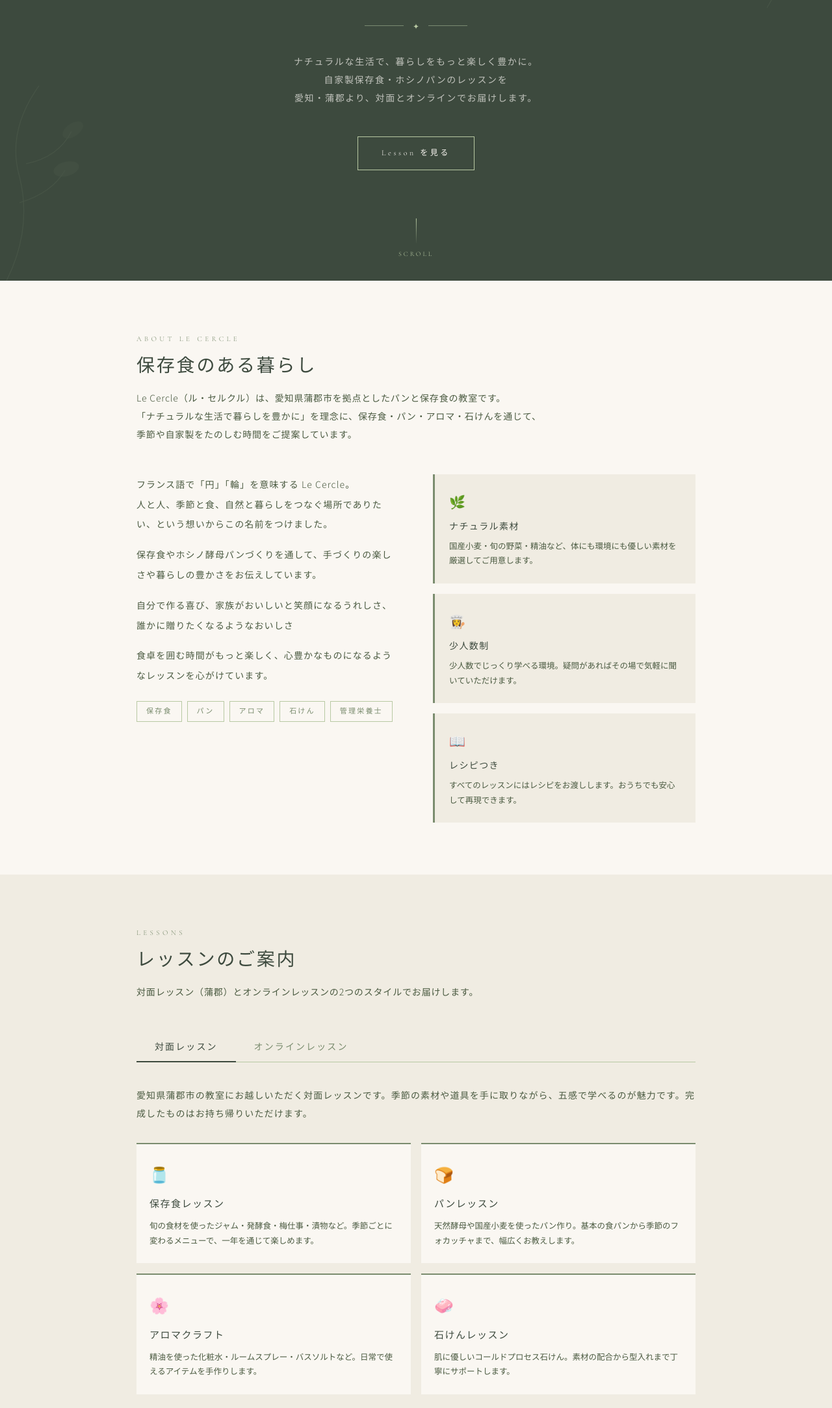
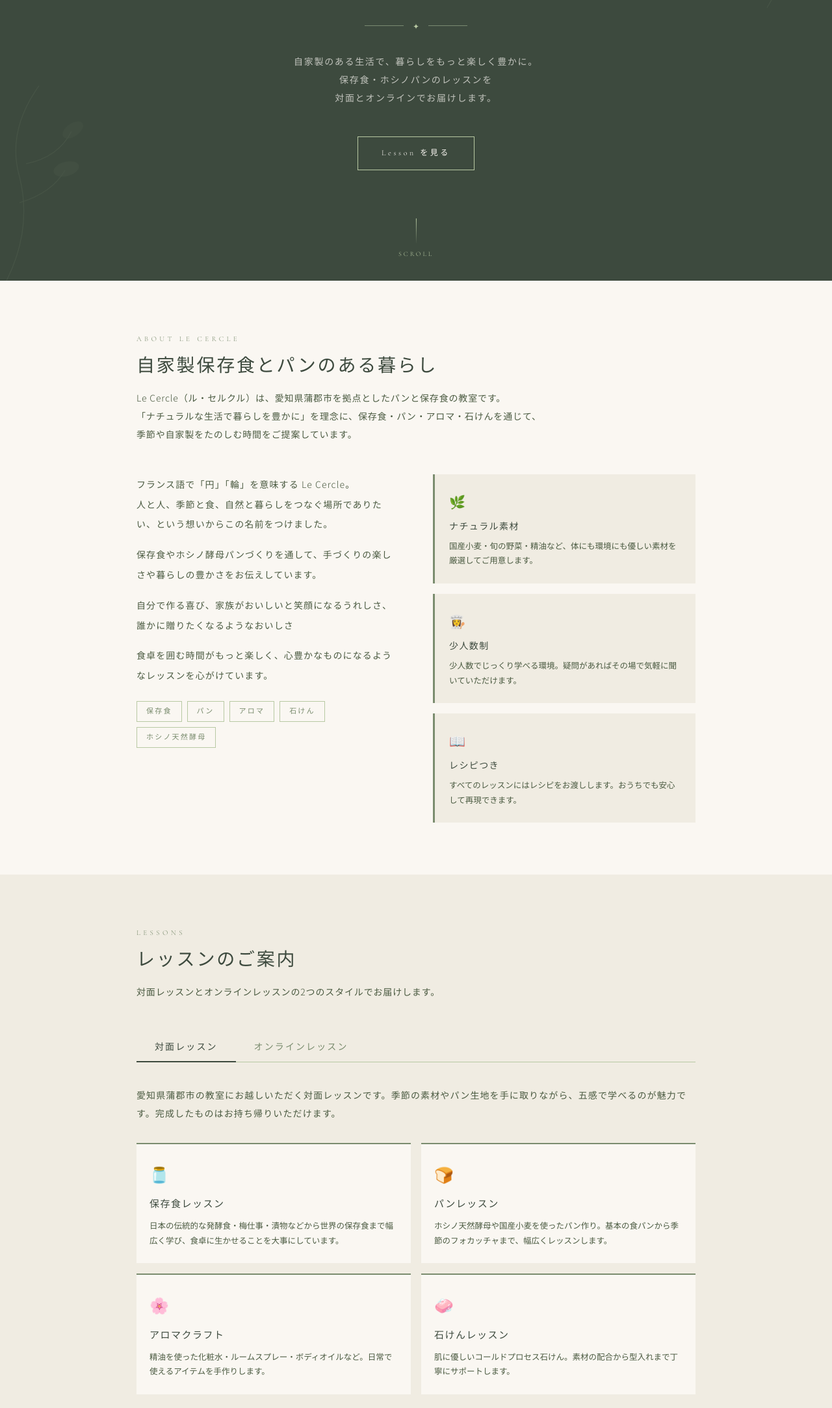
Before and after one commit to mikibread/lecercle-site, a plain HTML site: page index.html in a window 1280 px wide. Shown: the part 368-2535 px from the top of the page at 65% size. Drawn offline with nearby package versions, Linux system fonts and the light colour scheme.

Commit message:
Update index.html

```diff
--- a/index.html
+++ b/index.html
@@ -275,7 +275,7 @@
       <h1 class="hero-title" aria-label="Le Cercle ルセルクル">Le Cercle</h1>
       <p class="hero-subtitle">パンと保存食の教室</p>
       <div class="hero-divider"><span class="hero-divider-icon">✦</span></div>
-      <p class="hero-desc">ナチュラルな生活で、暮らしをもっと楽しく豊かに。<br>自家製保存食・ホシノパンのレッスンを<br>愛知・蒲郡より、対面とオンラインでお届けします。</p>
+      <p class="hero-desc">自家製のある生活で、暮らしをもっと楽しく豊かに。<br>保存食・ホシノパンのレッスンを<br>対面とオンラインでお届けします。</p>
       <a href="#lessons" class="hero-cta">Lesson を見る</a>
     </div>
     <div class="hero-scroll"><div class="hero-scroll-line"></div><span>scroll</span></div>
@@ -284,7 +284,7 @@
     <div class="section-inner">
       <div class="section-header reveal">
         <p class="section-eyebrow">About Le Cercle</p>
-        <h2 class="section-title">保存食のある暮らし</h2>
+        <h2 class="section-title">自家製保存食とパンのある暮らし</h2>
         <p class="section-lead">Le Cercle（ル・セルクル）は、愛知県蒲郡市を拠点としたパンと保存食の教室です。<br>「ナチュラルな生活で暮らしを豊かに」を理念に、保存食・パン・アロマ・石けんを通じて、<br>季節や自家製をたのしむ時間をご提案しています。</p>
       </div>
       <div class="about-grid">
@@ -294,7 +294,7 @@
           <p>自分で作る喜び、家族がおいしいと笑顔になるうれしさ、誰かに贈りたくなるようなおいしさ</p>
           <p>食卓を囲む時間がもっと楽しく、心豊かなものになるようなレッスンを心がけています。</p>
           <div class="about-tags">
-            <span class="about-tag">保存食</span><span class="about-tag">パン</span><span class="about-tag">アロマ</span><span class="about-tag">石けん</span><span class="about-tag">管理栄養士</span>
+            <span class="about-tag">保存食</span><span class="about-tag">パン</span><span class="about-tag">アロマ</span><span class="about-tag">石けん</span><span class="about-tag">ホシノ天然酵母</span>
           </div>
         </div>
         <div class="about-visual reveal">
@@ -310,18 +310,18 @@
       <div class="section-header reveal">
         <p class="section-eyebrow">Lessons</p>
         <h2 class="section-title">レッスンのご案内</h2>
-        <p class="section-lead">対面レッスン（蒲郡）とオンラインレッスンの2つのスタイルでお届けします。</p>
+        <p class="section-lead">対面レッスンとオンラインレッスンの2つのスタイルでお届けします。</p>
       </div>
       <div class="lesson-tabs reveal">
         <button class="lesson-tab active" data-tab="inperson">対面レッスン</button>
         <button class="lesson-tab" data-tab="online">オンラインレッスン</button>
       </div>
       <div class="lesson-pane active" id="tab-inperson">
-        <p class="lesson-intro reveal">愛知県蒲郡市の教室にお越しいただく対面レッスンです。季節の素材や道具を手に取りながら、五感で学べるのが魅力です。完成したものはお持ち帰りいただけます。</p>
+        <p class="lesson-intro reveal">愛知県蒲郡市の教室にお越しいただく対面レッスンです。季節の素材やパン生地を手に取りながら、五感で学べるのが魅力です。完成したものはお持ち帰りいただけます。</p>
         <div class="lesson-grid">
-          <div class="lesson-card reveal"><span class="lesson-card-icon">🫙</span><div class="lesson-card-title">保存食レッスン</div><div class="lesson-card-text">旬の食材を使ったジャム・発酵食・梅仕事・漬物など。季節ごとに変わるメニューで、一年を通じて楽しめます。</div></div>
-          <div class="lesson-card reveal"><span class="lesson-card-icon">🍞</span><div class="lesson-card-title">パンレッスン</div><div class="lesson-card-text">天然酵母や国産小麦を使ったパン作り。基本の食パンから季節のフォカッチャまで、幅広くお教えします。</div></div>
-          <div class="lesson-card reveal"><span class="lesson-card-icon">🌸</span><div class="lesson-card-title">アロマクラフト</div><div class="lesson-card-text">精油を使った化粧水・ルームスプレー・バスソルトなど。日常で使えるアイテムを手作りします。</div></div>
+          <div class="lesson-card reveal"><span class="lesson-card-icon">🫙</span><div class="lesson-card-title">保存食レッスン</div><div class="lesson-card-text">日本の伝統的な発酵食・梅仕事・漬物などから世界の保存食まで幅広く学び、食卓に生かせることを大事にしています。</div></div>
+          <div class="lesson-card reveal"><span class="lesson-card-icon">🍞</span><div class="lesson-card-title">パンレッスン</div><div class="lesson-card-text">ホシノ天然酵母や国産小麦を使ったパン作り。基本の食パンから季節のフォカッチャまで、幅広くレッスンします。</div></div>
+          <div class="lesson-card reveal"><span class="lesson-card-icon">🌸</span><div class="lesson-card-title">アロマクラフト</div><div class="lesson-card-text">精油を使った化粧水・ルームスプレー・ボディオイルなど。日常で使えるアイテムを手作りします。</div></div>
           <div class="lesson-card reveal"><span class="lesson-card-icon">🧼</span><div class="lesson-card-title">石けんレッスン</div><div class="lesson-card-text">肌に優しいコールドプロセス石けん。素材の配合から型入れまで丁寧にサポートします。</div></div>
         </div>
         <div class="lesson-note reveal">📅 レッスンの日程はInstagramまたは公式LINEにて随時ご案内しています。<br>ご予約はcookingschool.jp（クスパ）よりお申込みいただけます。</div>
@@ -329,8 +329,8 @@
       <div class="lesson-pane" id="tab-online">
         <p class="lesson-intro reveal">全国どこからでも参加できるオンラインレッスンです。ご自宅のキッチンで一緒に作りながら学べます。入会受付は毎月1日〜5日限定です。</p>
         <div class="lesson-grid">
-          <div class="lesson-card reveal"><span class="lesson-card-icon">💻</span><div class="lesson-card-title">オンライン保存食</div><div class="lesson-card-text">画面越しでも丁寧にご説明します。事前に材料リストをお送りしますので、ご自宅でご準備ください。</div></div>
-          <div class="lesson-card reveal"><span class="lesson-card-icon">🍞</span><div class="lesson-card-title">オンラインパン</div><div class="lesson-card-text">生地の状態もしっかり確認しながら進めます。ご不明な点はその場でご質問いただけます。</div></div>
+          <div class="lesson-card reveal"><span class="lesson-card-icon">💻</span><div class="lesson-card-title">オンライン保存食</div><div class="lesson-card-text">月に２〜３回LIVEレッスン、PDFレシピ付き。アーカイブがすべて残りますのでお好きな時にご覧いただけます。</div></div>
+          <div class="lesson-card reveal"><span class="lesson-card-icon">🍞</span><div class="lesson-card-title">オンラインパン</div><div class="lesson-card-text">LIVEレッスンと動画説明、PDFレシピ。ご不明な点はいつでもご質問いただけます。アーカイブ残ります。</div></div>
         </div>
         <div class="lesson-note reveal">📅 オンライン入会受付は<strong>毎月1日〜5日</strong>のみです。<br>詳細は<a href="https://lecercle.my.canva.site/" target="_blank" rel="noopener" style="color:var(--sage)">オンラインコースのページ</a>をご覧ください。</div>
       </div>
@@ -386,7 +386,7 @@
           <div class="price-main" style="color:var(--cream)">月額メンバーシップ</div>
           <div class="price-amount">¥4,000<span class="price-unit">〜 / 月</span></div>
           <ul class="price-list">
-            <li>毎月の動画レシピ配信</li>
+            <li>毎月のレシピ＆LIVEレッスン配信</li>
             <li>オンラインQ&amp;Aサポート</li>
             <li>全国どこからでも参加可</li>
             <li>入会は毎月1〜5日受付</li>
@@ -416,7 +416,7 @@
           <div class="access-row"><span class="access-label">最寄り駅</span><span class="access-val">JR 東海道本線 蒲郡駅<br><span style="color:var(--mist); font-size:12px;">車で７分、徒歩３３分</span></span></div>
           <div class="access-row"><span class="access-label">駐車場</span><span class="access-val">あり（無料）</span></div>
           <div class="access-row"><span class="access-label">連絡先</span><span class="access-val">Instagram: <a href="https://www.instagram.com/mikibread/" target="_blank" rel="noopener" style="color:var(--sage);">@mikibread</a><br>LINE: <a href="https://lin.ee/rzWolOY" target="_blank" rel="noopener" style="color:var(--sage);">公式LINEはこちら</a><br>Mail: <a href="mailto:lecercle39@gmail.com" style="color:var(--sage);">lecercle39@gmail.com</a></span></div>
-          <div class="access-row"><span class="access-label">備考</span><span class="access-val">オンラインレッスンは全国どこからでもご参加いただけます。</span></div>
+          <div class="access-row"><span class="access-label">備考</span><span class="access-val">オンラインレッスンは全世界どこからでもご参加いただけます。</span></div>
         </div>
         <div class="access-map reveal">
           <div class="map-placeholder">
```
